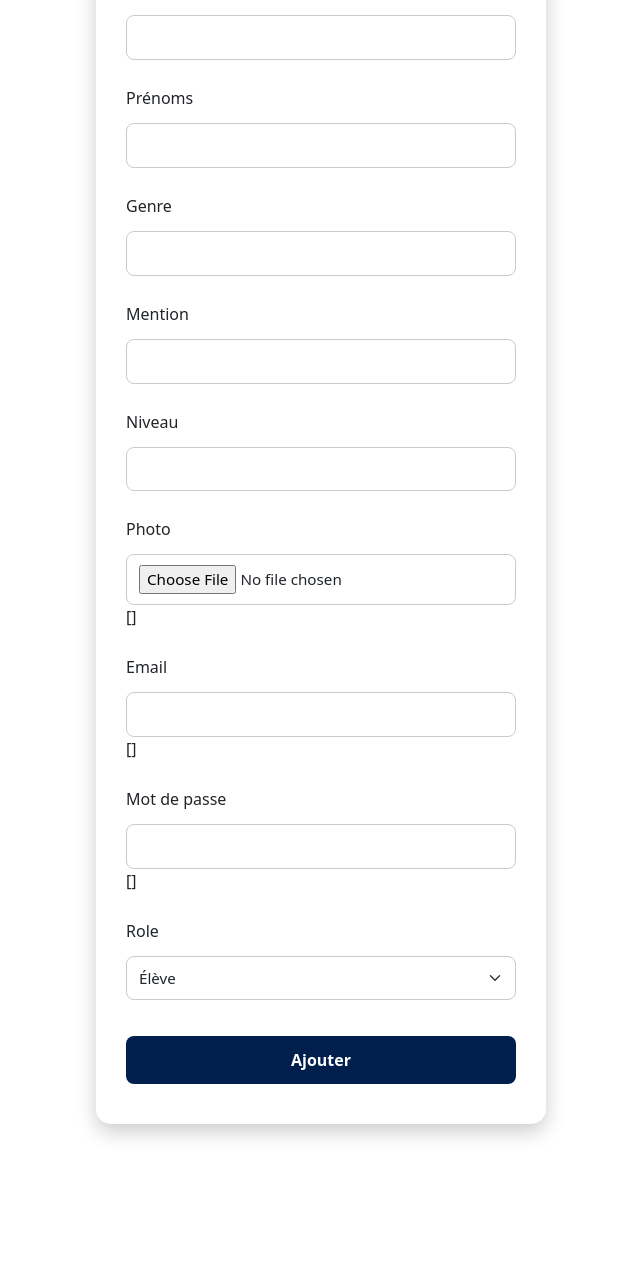
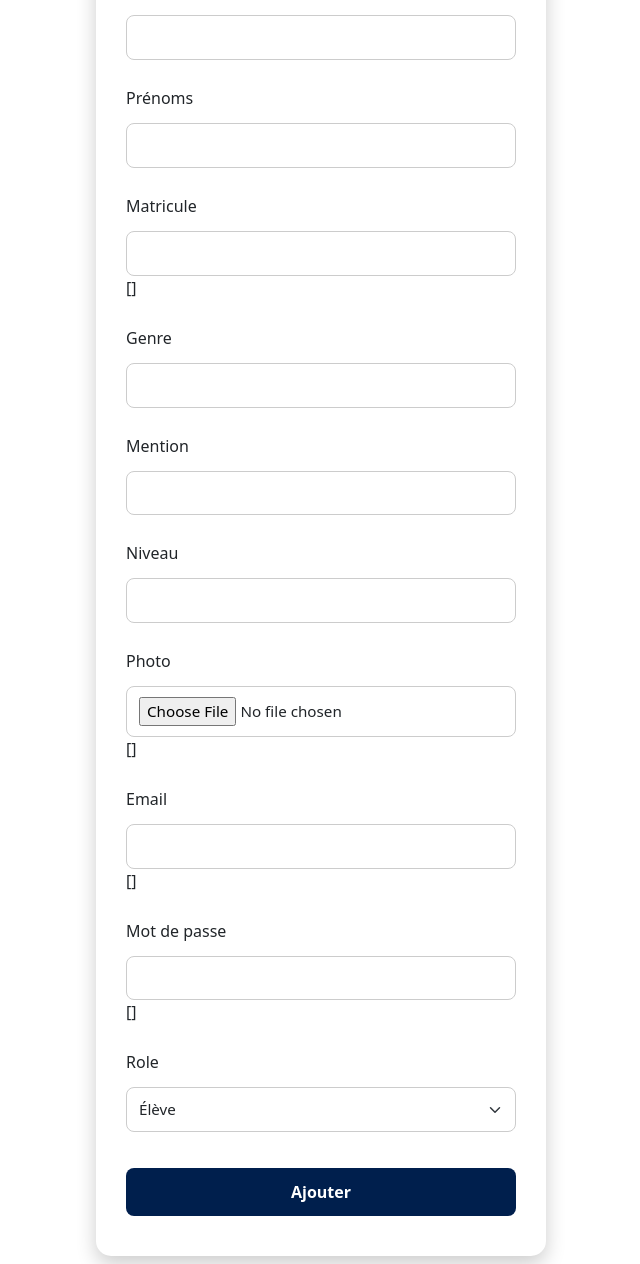
Before and after one commit to Jojokaiba/smartchecking, a Django app: template assDashboard/templates/dashboard/ajout_eleve.html in a window 1280 px wide. Shown: the part 348-1612 px from the top of the page, without its empty margins (319-959 px from the left). Before the commit the page ends 1487 px from the top, so only its background shows below. Run offline with Django 5.2, Linux system fonts and the light colour scheme; the template is opened without the code that fills it, so the values that code supplies are empty, except form fields; tables that the repository leaves empty hold one stand-in row (values such as "Sample post"); form fields are guessed from the names that the template uses.

Commit message:
insertion manuel matricule + affiche QR

```diff
--- a/assDashboard/forms.py
+++ b/assDashboard/forms.py
@@ -10,6 +10,7 @@ User = get_user_model()
 
 class StudentCreateForm(forms.ModelForm):
     username = forms.CharField(label="Nom d'utilisateur")
+    matricule = forms.CharField(label="Matricule", required=True)
     email = forms.EmailField(label="Email de l'étudiant")
     password = forms.CharField(label="Mot de passe", widget=forms.PasswordInput)
     genre = forms.ChoiceField(label="Genre", choices=Student.GENRE_CHOICES)
@@ -21,6 +22,7 @@ class StudentCreateForm(forms.ModelForm):
         model = Student
         fields = [
             'username',
+            'matricule',
             'nom',
             'prenoms',
             'email',
--- a/assDashboard/templates/dashboard/ajout_eleve.html
+++ b/assDashboard/templates/dashboard/ajout_eleve.html
@@ -35,7 +35,11 @@
             <label for="id_prenoms" class="form-label">Prénoms</label>
             {{ form.prenoms }}
         </div>
-
+        <div class="mb-3">
+            <label for="matricule" class="form-label">Matricule</label>
+            {{ form.matricule }}
+            {{ form.matricule.errors }}
+        </div>
         <!-- Genre -->
         <div class="mb-3">
             <label for="id_genre" class="form-label">Genre</label>
```
